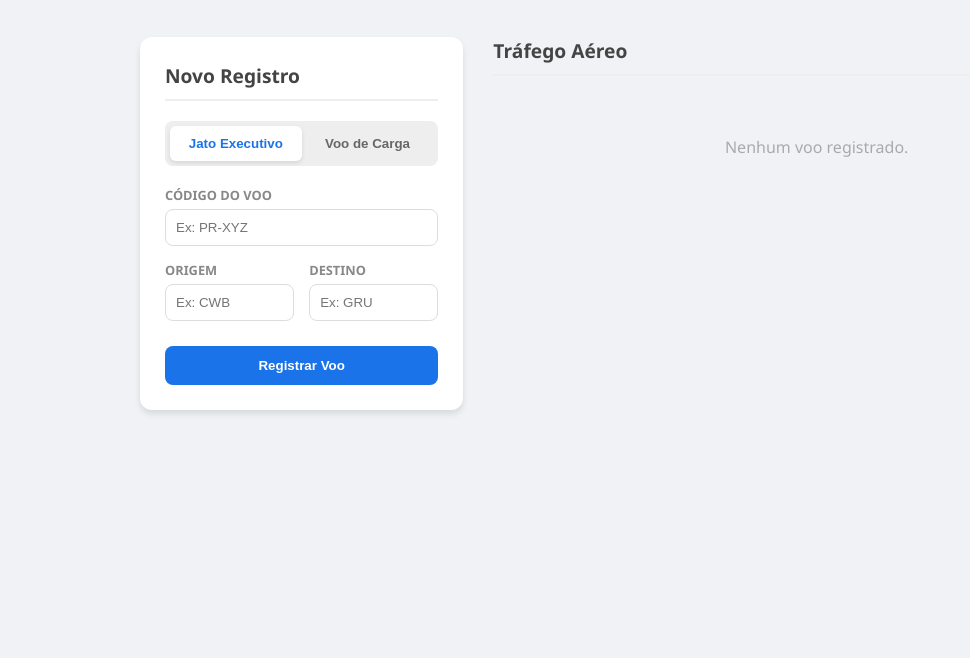
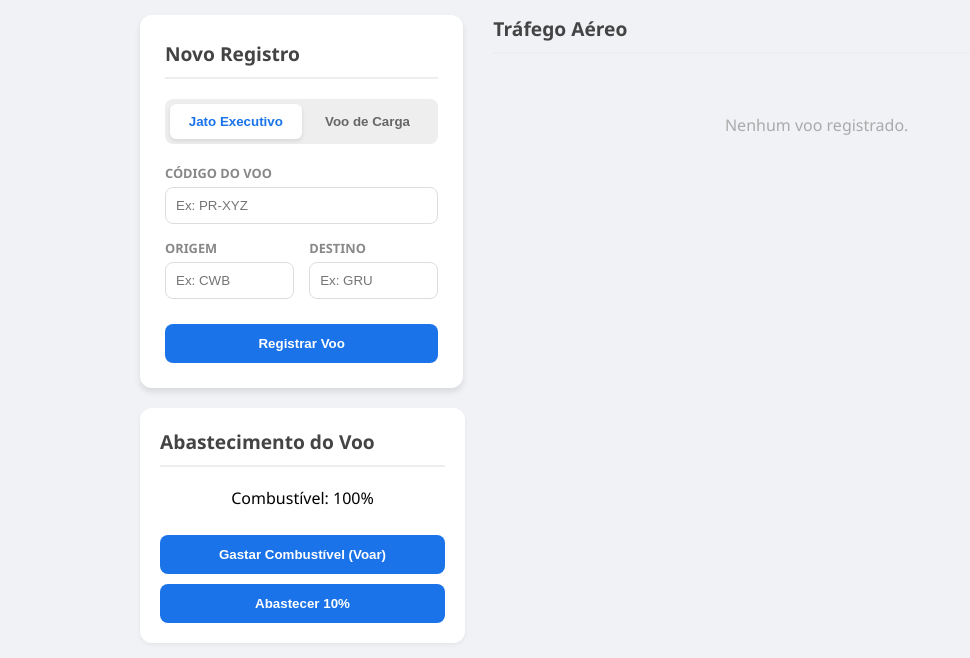
Before and after one commit to setti-ifpr/A-roporto, a website built with Vite: page index.html in a window 1280 px wide. Shown: the part 147-805 px from the top of the page, without its empty margins (0-970 px from the left). Built offline with nearby package versions, Linux system fonts and the light colour scheme.

Commit message:
Sistema de abastecimento

```diff
--- a/JS/MODELS/passageiro.js
+++ b/JS/MODELS/passageiro.js
@@ -30,7 +30,6 @@
     }
 
     /**
-     * Método para atualizar os dados do passageiro caso haja erro de digitação.
      * @param {string} novoNome - O nome corrigido.
      */
     corrigirNome(novoNome) {
@@ -38,6 +37,3 @@
         console.log(`Nome atualizado para: ${this.nome}`);
     }
 }
-
-// Exporta a classe para ser usada em outros arquivos (Modularização)
-export default Passageiro;
--- a/JS/script.js
+++ b/JS/script.js
@@ -178,3 +178,44 @@
     `;
   }).join('');
 }
+
+class VooSeguro {
+    #codigo;
+    #combustivel;
+
+    constructor(codigoPassado) {
+        this.#codigo = codigoPassado;
+        this.#combustivel = 100;
+    }
+
+    get lerCombustivel() {
+        return `O tanque do voo ${this.#codigo} está em ${this.#combustivel}%`;
+    }
+
+    set abastecer(quantidade) {
+        if (quantidade < 0) {
+            console.log("Erro de segurança: Não é possível tirar combustível!");
+        } else if (this.#combustivel + quantidade > 100) {
+            console.log("Erro: O tanque vai transbordar! Limite é 100%.");
+        } else {
+            this.#combustivel += quantidade;
+            console.log(`Abastecimento concluído. Novo nível: ${this.#combustivel}%`);
+        }
+    }
+}
+
+let combustivel = 100;
+
+document.getElementById("btnGastar").addEventListener("click", function() {
+  if (combustivel > 0) {
+    combustivel -= 10;
+    document.getElementById("painelCombustivel").textContent = `Combustível: ${combustivel}%`;
+  }
+});
+
+document.getElementById("btnAbastecerSeguro").addEventListener("click", function() {
+  if (combustivel < 100) {
+    combustivel += 10;
+    document.getElementById("painelCombustivel").textContent = `Combustível: ${combustivel}%`;
+  }
+});
--- a/index.html
+++ b/index.html
@@ -1,11 +1,13 @@
 <!doctype html>
 <html lang="pt-br">
+
 <head>
   <meta charset="UTF-8" />
   <meta name="viewport" content="width=device-width, initial-scale=1.0" />
   <title>Aeroporto Inteligente - POO</title>
-]   <link rel="stylesheet" href="style.css">
+  <link rel="stylesheet" href="style.css">
 </head>
+
 <body>
   <div class="container">
     <header>
@@ -57,10 +59,19 @@
         </div>
       </section>
     </main>
-
+    <div class="abastecer">
+      <h2>Abastecimento do Voo</h2>
+      <p id="painelCombustivel">Combustível: 100%</p>
+      <button id="btnGastar">Gastar Combustível (Voar)</button>
+      <button id="btnAbastecerSeguro">Abastecer 10%</button>
+    </div>
   </div>
 
+
+
+
+
   <script type="module" src="JS/script.js"></script>
-    <script src="JS/MODELS/passageiro.js"></script>
 </body>
+
 </html>
--- a/style.css
+++ b/style.css
@@ -218,3 +218,43 @@
   color: #aaa;
   padding: 40px;
 }
+
+.abastecer{
+  background: white;
+  padding: 20px;
+  border-radius: 12px;
+  margin-bottom: 15px;
+  box-shadow: 0 2px 4px rgba(0,0,0,0.05);
+  position: relative;
+  width: 285px;
+  top: 20px;
+}
+
+.abastecer > #painelCombustivel{
+  text-align: center;
+  color: black;
+}
+
+.abastecer > #btnGastar{
+  width: 100%;
+  background: #1a73e8;
+  color: white;
+  border: none;
+  padding: 12px;
+  border-radius: 8px;
+  font-weight: bold;
+  cursor: pointer;
+  margin-top: 10px;
+}
+
+.abastecer > #btnAbastecerSeguro{
+  width: 100%;
+  background: #1a73e8;
+  color: white;
+  border: none;
+  padding: 12px;
+  border-radius: 8px;
+  font-weight: bold;
+  cursor: pointer;
+  margin-top: 10px;
+}
```
Lines whose indentation alone changed are shown as unchanged.
